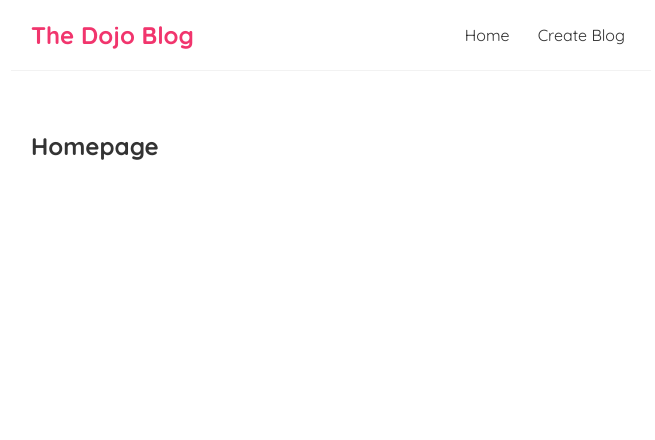
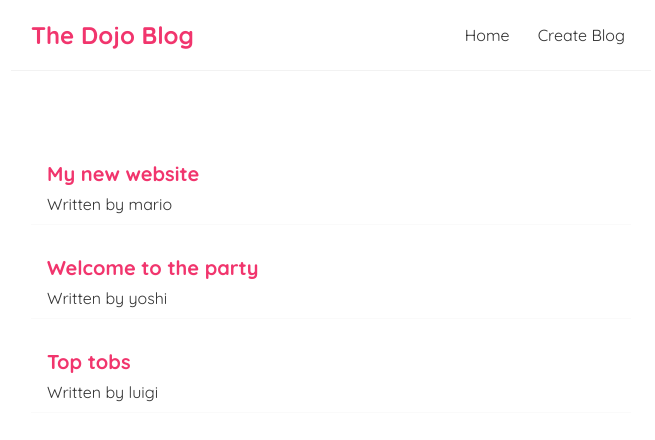
Before and after one commit to muindetuva/dojo-blog-react, a React (Create React App) app: page / in a window 1280 px wide. Shown: the top 440 px of the page, without its empty margins (309-964 px from the left). Built offline with nearby package versions, Linux system fonts and the light colour scheme.

Commit message:
Display blog posts

```diff
--- a/src/Home.js
+++ b/src/Home.js
@@ -1,7 +1,35 @@
+import { useState } from "react";
+
 const Home = () => {
+  const [blogs, setBlogs] = useState([
+    {
+      title: "My new website",
+      body: "Lorem Ipsum...",
+      author: "mario",
+      id: 1,
+    },
+    {
+      title: "Welcome to the party",
+      body: "Lorem Ipsum...",
+      author: "yoshi",
+      id: 2,
+    },
+    {
+      title: "Top tobs",
+      body: "Lorem Ipsum...",
+      author: "luigi",
+      id: 3,
+    },
+  ]);
+
   return (
     <div className="home">
-      <h2>Homepage</h2>
+      {blogs.map((blog) => (
+        <div className="blog-preview" key={blog.id}>
+          <h2>{blog.title}</h2>
+          <p>Written by {blog.author}</p>
+        </div>
+      ))}
     </div>
   );
 };
```
